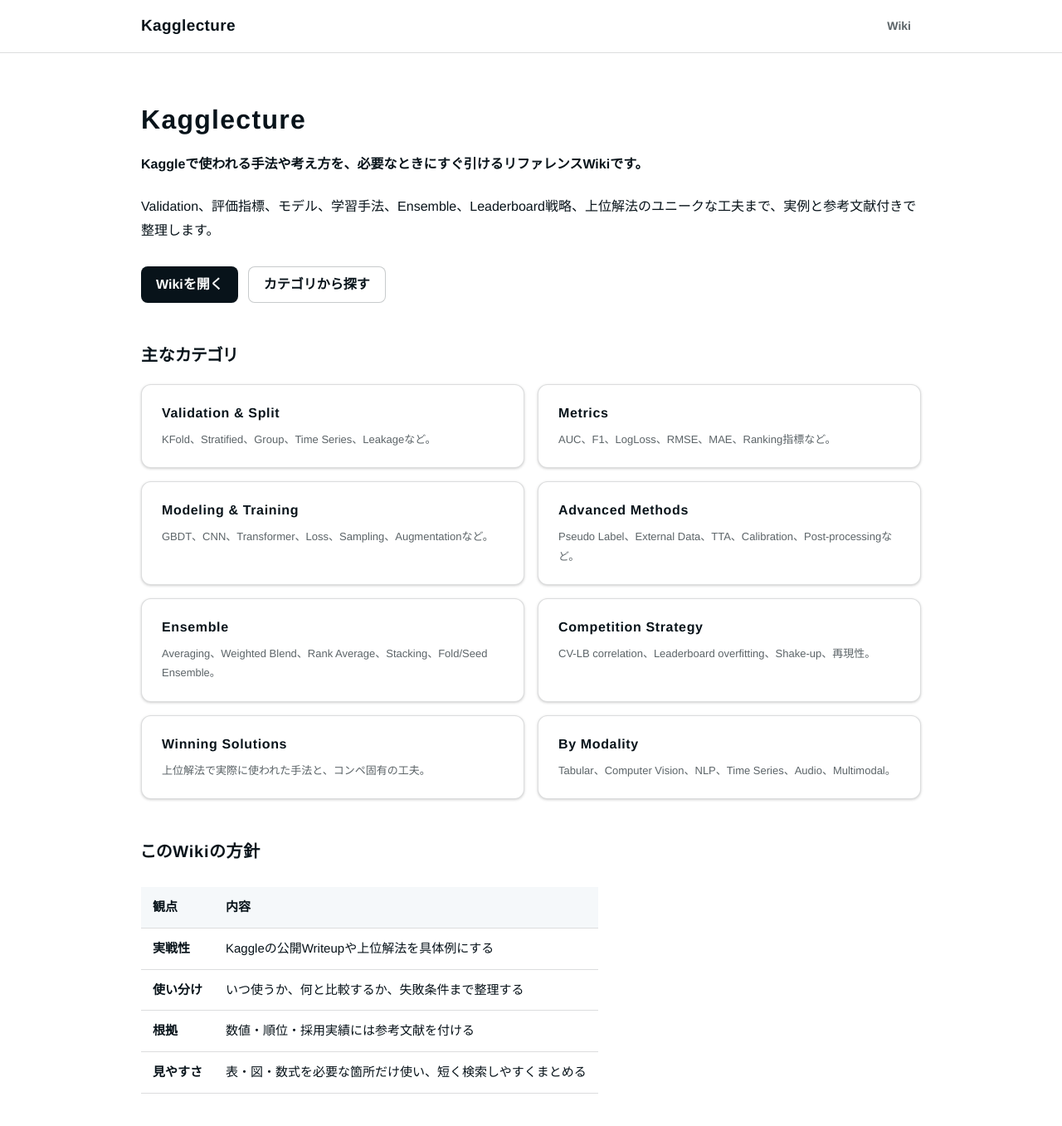
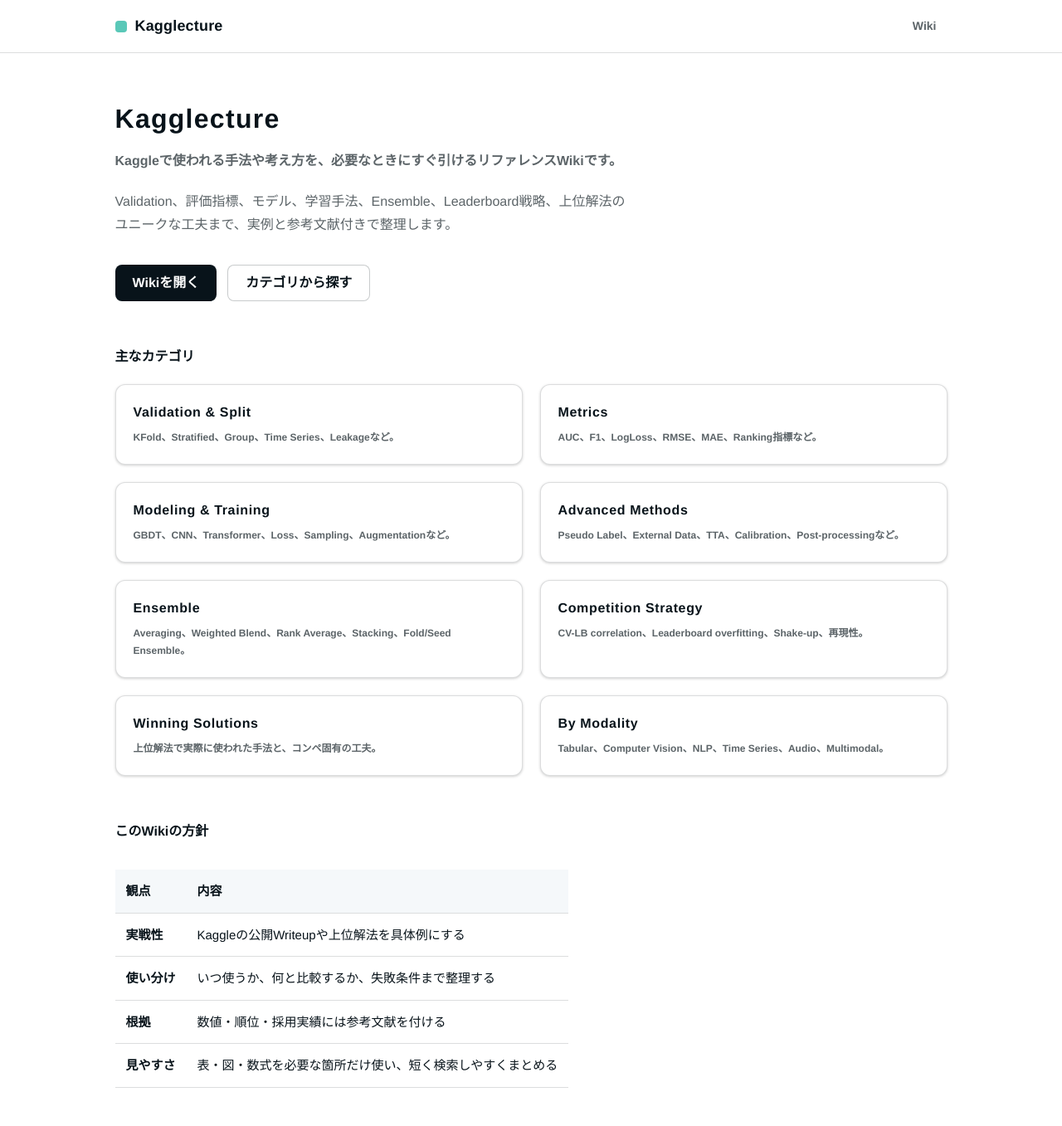
Before and after one commit to morikazu1119/Kagglecture, a Jekyll site: the page built from index.md, in a window 1280 px wide and 1400 px high. Shown: the top 1357 px of the window at 83% size. Built offline with Jekyll 4.4.1, drawn with Linux system fonts in a browser that asks for light colours.

Commit message:
style: apply note typography and golden-ratio spacing

```diff
--- a/assets/css/custom.css
+++ b/assets/css/custom.css
@@ -9,6 +9,7 @@
   --border-strong: rgba(8, 19, 26, 0.22);
   --accent: #5ac8b8;
   --link: #245f57;
+  --focus: #292d9e;
   --primary: #08131a;
   --primary-text: #ffffff;
   --success: #1e7b65;
@@ -18,6 +19,18 @@
   --danger: #b22323;
   --danger-bg: #fdf3f3;
   --shadow-1: 0 1px 3px 1px rgba(0, 0, 0, 0.08), 0 1px 2px rgba(0, 0, 0, 0.08);
+
+  /* Golden-ratio rhythm: 8 × φⁿ ≈ 8, 13, 21, 34, 55, 89 */
+  --s1: 8px;
+  --s2: 13px;
+  --s3: 21px;
+  --s4: 34px;
+  --s5: 55px;
+  --s6: 89px;
+
+  /* 1003 / 620 ≈ 1.618 */
+  --wide-width: 1003px;
+  --article-width: 620px;
 }
 
 * {
@@ -35,6 +48,7 @@
   font-family: "Helvetica Neue", "Hiragino Sans", "Hiragino Kaku Gothic ProN", Arial, "Noto Sans JP", Meiryo, sans-serif;
   font-size: 16px;
   line-height: 1.5;
+  letter-spacing: normal;
   word-wrap: break-word;
   -webkit-font-smoothing: antialiased;
   -moz-osx-font-smoothing: grayscale;
@@ -43,11 +57,19 @@
 
 a {
   color: var(--link);
-  text-underline-offset: 0.18em;
+  text-decoration-thickness: 1px;
+  text-underline-offset: 0.2em;
 }
 
 a:hover {
   text-decoration-thickness: 2px;
+}
+
+a:focus-visible,
+button:focus-visible,
+summary:focus-visible {
+  outline: 2px solid var(--focus);
+  outline-offset: 3px;
 }
 
 .skip-link {
@@ -57,10 +79,10 @@
 }
 
 .skip-link:focus {
-  left: 16px;
-  top: 12px;
+  left: var(--s3);
+  top: var(--s2);
   z-index: 1000;
-  padding: 8px 12px;
+  padding: var(--s1) var(--s2);
   border-radius: 8px;
   background: var(--primary);
   color: var(--primary-text);
@@ -71,33 +93,49 @@
   top: 0;
   z-index: 100;
   height: 64px;
-  background: color-mix(in srgb, var(--bg) 94%, transparent);
+  background: rgba(255, 255, 255, 0.96);
   border-bottom: 1px solid var(--border);
-  backdrop-filter: blur(12px);
+  backdrop-filter: blur(14px);
+  -webkit-backdrop-filter: blur(14px);
 }
 
 .header-inner {
-  width: min(940px, calc(100% - 32px));
+  width: min(var(--wide-width), calc(100% - 42px));
   height: 100%;
   margin: 0 auto;
   display: flex;
   align-items: center;
   justify-content: space-between;
-  gap: 16px;
+  gap: var(--s3);
 }
 
 .site-brand {
+  display: inline-flex;
+  align-items: center;
+  gap: 10px;
   color: var(--text);
-  font-size: 19px;
+  font-size: 18px;
   font-weight: 700;
-  letter-spacing: 0.02em;
+  letter-spacing: 0.01em;
   text-decoration: none;
+}
+
+.site-brand:hover {
+  text-decoration: none;
+}
+
+.site-brand__mark {
+  width: 14px;
+  height: 14px;
+  flex: 0 0 14px;
+  border-radius: 4px;
+  background: var(--accent);
 }
 
 .header-nav {
   display: flex;
   align-items: center;
-  gap: 6px;
+  gap: 2px;
 }
 
 .header-link,
@@ -107,7 +145,7 @@
   justify-content: center;
   min-width: 44px;
   min-height: 44px;
-  padding: 0 12px;
+  padding: 0 var(--s2);
   border-radius: 8px;
   color: var(--text-secondary);
   font-size: 14px;
@@ -124,7 +162,7 @@
 
 .site-main {
   width: 100%;
-  padding: 56px 20px 96px;
+  padding: var(--s5) var(--s3) var(--s6);
 }
 
 .content-shell {
@@ -133,11 +171,11 @@
 }
 
 .index-page .content-shell {
-  max-width: 940px;
+  max-width: var(--wide-width);
 }
 
 .article-page .content-shell {
-  max-width: 620px;
+  max-width: var(--article-width);
 }
 
 .article-page .content-shell p,
@@ -147,49 +185,60 @@
 }
 
 .content-shell > h1 {
-  margin: 0 0 28px;
+  margin: 0 0 var(--s4);
   color: var(--text);
   font-size: 32px;
-  line-height: 1.5;
+  font-weight: 700;
+  line-height: 48px;
   letter-spacing: 0.04em;
   font-feature-settings: "palt";
 }
 
 .content-shell h2 {
-  margin: 64px 0 24px;
+  margin: var(--s5) 0 var(--s3);
   color: var(--text);
   font-size: 28px;
-  line-height: 1.286;
+  font-weight: 700;
+  line-height: 36px;
   letter-spacing: 0.04em;
   font-feature-settings: "palt";
 }
 
 .content-shell h3 {
-  margin: 40px 0 16px;
+  margin: var(--s4) 0 var(--s2);
   color: var(--text);
-  font-size: 22px;
-  line-height: 1.45;
+  font-size: 21px;
+  font-weight: 700;
+  line-height: 34px;
   letter-spacing: 0.04em;
   font-feature-settings: "palt";
 }
 
 .index-page .content-shell > h1 {
-  margin-bottom: 16px;
+  margin-bottom: var(--s2);
 }
 
 .index-page .content-shell h2 {
-  margin: 48px 0 20px;
-  font-size: 20px;
-  line-height: 1.5;
+  margin: var(--s5) 0 var(--s3);
+  font-size: 16px;
+  font-weight: 600;
+  line-height: 24px;
+  letter-spacing: normal;
+  font-feature-settings: normal;
 }
 
 .index-page .content-shell p,
 .index-page .content-shell li {
-  line-height: 1.8;
+  line-height: 1.75;
+}
+
+.index-page .content-shell > p {
+  max-width: var(--article-width);
+  color: var(--text-secondary);
 }
 
 .content-shell p {
-  margin: 0 0 1.4em;
+  margin: 0 0 var(--s3);
 }
 
 .content-shell ul,
@@ -202,20 +251,24 @@
 }
 
 .content-shell hr {
-  margin: 48px 0;
+  margin: var(--s5) 0;
   border: 0;
   border-top: 1px solid var(--border);
 }
 
 .content-shell blockquote {
-  margin: 28px 0;
-  padding: 4px 0 4px 20px;
+  margin: var(--s4) 0;
+  padding: 2px 0 2px var(--s3);
   border-left: 3px solid var(--border-strong);
   color: var(--text-secondary);
 }
 
+.content-shell blockquote > :last-child {
+  margin-bottom: 0;
+}
+
 .content-shell code {
-  padding: 0.15em 0.35em;
+  padding: 0.14em 0.34em;
   border-radius: 5px;
   background: var(--bg-secondary);
   color: var(--text);
@@ -224,13 +277,13 @@
 }
 
 .content-shell pre {
-  margin: 28px 0;
-  padding: 20px;
+  margin: var(--s4) 0;
+  padding: var(--s3);
   overflow-x: auto;
   border: 1px solid var(--border);
   border-radius: 12px;
   background: var(--bg-secondary);
-  line-height: 1.65;
+  line-height: 1.7;
 }
 
 .content-shell pre code {
@@ -241,16 +294,16 @@
 .content-shell table {
   display: block;
   width: 100%;
-  margin: 28px 0 36px;
+  margin: var(--s4) 0;
   overflow-x: auto;
   border-collapse: collapse;
   font-size: 15px;
-  line-height: 1.65;
+  line-height: 1.7;
 }
 
 .content-shell th,
 .content-shell td {
-  padding: 12px 14px;
+  padding: var(--s2) var(--s2);
   border-bottom: 1px solid var(--border);
   text-align: left;
   vertical-align: top;
@@ -267,13 +320,14 @@
 .content-shell svg {
   max-width: 100%;
   height: auto;
+  border-radius: 12px;
 }
 
 .hero-actions {
   display: flex;
   flex-wrap: wrap;
-  gap: 12px;
-  margin: 28px 0 40px;
+  gap: var(--s2);
+  margin: var(--s4) 0 var(--s5);
 }
 
 .primary-button,
@@ -282,11 +336,12 @@
   align-items: center;
   justify-content: center;
   min-height: 44px;
-  padding: 0 18px;
+  padding: 0 var(--s3);
   border-radius: 8px;
   font-size: 16px;
   font-weight: 700;
   text-decoration: none;
+  transition: background-color 120ms ease, border-color 120ms ease, opacity 120ms ease;
 }
 
 .primary-button {
@@ -306,42 +361,45 @@
   text-decoration: none;
 }
 
-.learning-grid {
+.learning-grid,
+.dictionary-grid {
   display: grid;
   grid-template-columns: repeat(2, minmax(0, 1fr));
-  gap: 16px;
-  margin: 20px 0 40px;
+  gap: var(--s3);
+  margin: var(--s3) 0 var(--s5);
 }
 
-.learning-card {
-  padding: 22px 24px;
+.learning-card,
+.dictionary-card {
+  padding: var(--s3);
   border: 1px solid var(--border);
   border-radius: 12px;
   background: var(--surface);
   box-shadow: var(--shadow-1);
 }
 
-.learning-card h3 {
-  margin: 0 0 8px;
+.learning-card h3,
+.dictionary-card h3 {
+  margin: 0 0 var(--s1);
   font-size: 16px;
-  line-height: 1.5;
+  line-height: 24px;
   font-weight: 600;
+  letter-spacing: 0.04em;
+  font-feature-settings: "palt";
 }
 
-.learning-card p {
+.learning-card p,
+.dictionary-card p {
   margin: 0;
   color: var(--text-secondary);
-  font-size: 13px;
-  line-height: 1.65;
-}
-
-.learning-card:hover {
-  background: var(--bg-secondary);
+  font-size: 12px;
+  font-weight: 600;
+  line-height: 18px;
 }
 
 .callout {
-  margin: 28px 0;
-  padding: 18px 20px;
+  margin: var(--s4) 0;
+  padding: var(--s3);
   border-radius: 12px;
   border: 1px solid var(--border);
   background: var(--bg-secondary);
@@ -350,29 +408,26 @@
 .callout.tip {
   color: var(--success);
   background: var(--success-bg);
-  border-color: color-mix(in srgb, var(--success) 22%, transparent);
 }
 
 .callout.warning {
   color: var(--caution);
   background: var(--caution-bg);
-  border-color: color-mix(in srgb, var(--caution) 22%, transparent);
 }
 
 .callout.danger {
   color: var(--danger);
   background: var(--danger-bg);
-  border-color: color-mix(in srgb, var(--danger) 22%, transparent);
 }
 
 .callout-title {
-  margin-bottom: 6px;
+  margin-bottom: var(--s1);
   font-weight: 700;
 }
 
 details {
-  margin: 24px 0;
-  padding: 16px 18px;
+  margin: var(--s4) 0;
+  padding: var(--s2) var(--s3);
   border: 1px solid var(--border);
   border-radius: 12px;
   background: var(--surface);
@@ -396,7 +451,7 @@
 .svg-container,
 .embed-container {
   width: 100%;
-  margin: 32px 0;
+  margin: var(--s4) 0;
   overflow-x: auto;
 }
 
@@ -420,17 +475,31 @@
 mjx-container[display="true"] {
   overflow-x: auto;
   overflow-y: hidden;
-  padding: 12px 0;
+  padding: var(--s2) 0;
 }
 
 .page-bottom-nav {
-  width: min(620px, calc(100% - 40px));
-  margin: 64px auto 0;
-  padding-top: 20px;
+  width: min(var(--article-width), calc(100% - 42px));
+  margin: var(--s5) auto 0;
+  padding-top: var(--s3);
   border-top: 1px solid var(--border);
   display: flex;
   justify-content: space-between;
-  gap: 12px;
+  gap: var(--s2);
+}
+
+.index-page .page-bottom-nav {
+  width: min(var(--wide-width), calc(100% - 42px));
+}
+
+.site-footer {
+  width: min(var(--wide-width), calc(100% - 42px));
+  margin: 0 auto;
+  padding: var(--s4) 0 var(--s5);
+  border-top: 1px solid var(--border);
+  color: var(--text-muted);
+  font-size: 12px;
+  line-height: 18px;
 }
 
 @media (prefers-color-scheme: dark) {
@@ -454,6 +523,10 @@
     --danger-bg: rgba(178, 35, 35, 0.18);
     --shadow-1: none;
   }
+
+  .site-header {
+    background: rgba(15, 20, 24, 0.96);
+  }
 }
 
 @media (max-width: 768px) {
@@ -462,35 +535,43 @@
   }
 
   .header-inner {
-    width: min(100% - 24px, 940px);
+    width: calc(100% - 26px);
   }
 
   .site-brand {
     font-size: 17px;
   }
 
+  .site-brand__mark {
+    width: 12px;
+    height: 12px;
+    flex-basis: 12px;
+  }
+
   .header-link {
     min-height: 40px;
-    padding: 0 9px;
+    padding: 0 var(--s1);
   }
 
   .site-main {
-    padding: 36px 20px 72px;
+    padding: var(--s4) var(--s3) var(--s5);
   }
 
   .content-shell > h1 {
+    margin-bottom: var(--s3);
     font-size: 28px;
-    line-height: 1.5;
+    line-height: 42px;
   }
 
   .content-shell h2 {
-    margin-top: 52px;
+    margin-top: var(--s5);
     font-size: 24px;
-    line-height: 1.4;
+    line-height: 34px;
   }
 
   .content-shell h3 {
     font-size: 20px;
+    line-height: 30px;
   }
 
   .article-page .content-shell p,
@@ -499,7 +580,8 @@
     line-height: 1.9;
   }
 
-  .learning-grid {
+  .learning-grid,
+  .dictionary-grid {
     grid-template-columns: 1fr;
   }
 
@@ -512,8 +594,10 @@
     width: 100%;
   }
 
-  .page-bottom-nav {
-    width: calc(100% - 40px);
+  .page-bottom-nav,
+  .index-page .page-bottom-nav,
+  .site-footer {
+    width: calc(100% - 42px);
   }
 
   .map-container,
@@ -521,3 +605,17 @@
     min-height: 320px;
   }
 }
+
+@media (prefers-reduced-motion: reduce) {
+  html {
+    scroll-behavior: auto;
+  }
+
+  *,
+  *::before,
+  *::after {
+    transition-duration: 0.01ms !important;
+    animation-duration: 0.01ms !important;
+    animation-iteration-count: 1 !important;
+  }
+}
```
